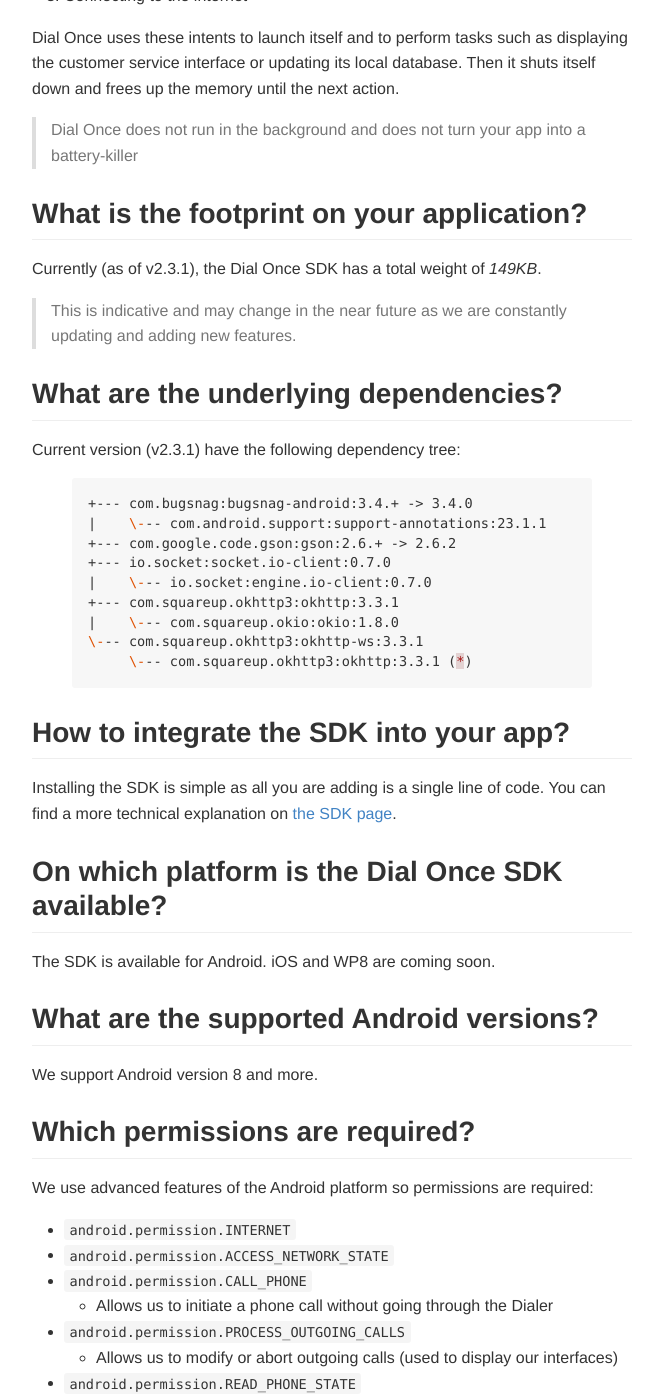
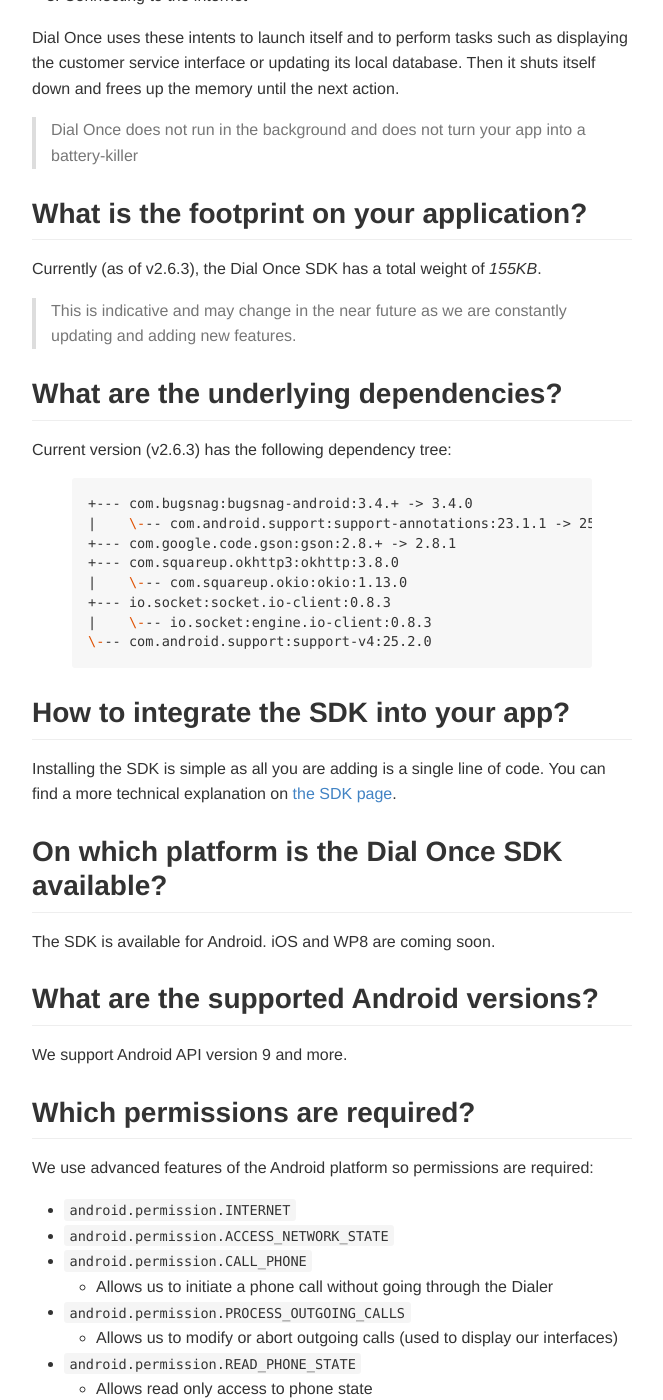
Before and after one commit to dialonce/dialonce.github.io, a Jekyll site: the page built from android/specs/index.md, in a window 1280 px wide and 1400 px high, scrolled down 854 px. Shown: the whole window, without its empty margins (308-971 px from the left). Built offline with Jekyll 4.4.1, drawn with Linux system fonts in a browser that asks for light colours.

Commit message:
Update Dial-Once Android SDK information

```diff
--- a/android/specs/index.md
+++ b/android/specs/index.md
@@ -32,24 +32,23 @@
 What is the footprint on your application?
 ------------------------------------------
 
-Currently (as of v2.3.1), the Dial Once SDK has a total weight of *149KB*.
+Currently (as of v2.6.3), the Dial Once SDK has a total weight of *155KB*.
 
 > This is indicative and may change in the near future as we are constantly updating and adding new features.
 
 What are the underlying dependencies?
 ------------------------------------------
 
-Current version (v2.3.1) have the following dependency tree:
+Current version (v2.6.3) has the following dependency tree:
 {% highlight md %}
 +--- com.bugsnag:bugsnag-android:3.4.+ -> 3.4.0
-|    \--- com.android.support:support-annotations:23.1.1
-+--- com.google.code.gson:gson:2.6.+ -> 2.6.2
-+--- io.socket:socket.io-client:0.7.0
-|    \--- io.socket:engine.io-client:0.7.0
-+--- com.squareup.okhttp3:okhttp:3.3.1
-|    \--- com.squareup.okio:okio:1.8.0
-\--- com.squareup.okhttp3:okhttp-ws:3.3.1
-     \--- com.squareup.okhttp3:okhttp:3.3.1 (*)
+|    \--- com.android.support:support-annotations:23.1.1 -> 25.2.0
++--- com.google.code.gson:gson:2.8.+ -> 2.8.1
++--- com.squareup.okhttp3:okhttp:3.8.0
+|    \--- com.squareup.okio:okio:1.13.0
++--- io.socket:socket.io-client:0.8.3
+|    \--- io.socket:engine.io-client:0.8.3
+\--- com.android.support:support-v4:25.2.0
 {% endhighlight %}
 
 How to integrate the SDK into your app?
@@ -65,7 +64,7 @@
 What are the supported Android versions?
 -------------------------------------------------
 
-We support Android version 8 and more.
+We support Android API version 9 and more.
 
 Which permissions are required?
 -------------------------------
```
Also changed, not shown: android/howto/index.md (+2 -2 lines), Gemfile.lock (deleted), 2 other files.
